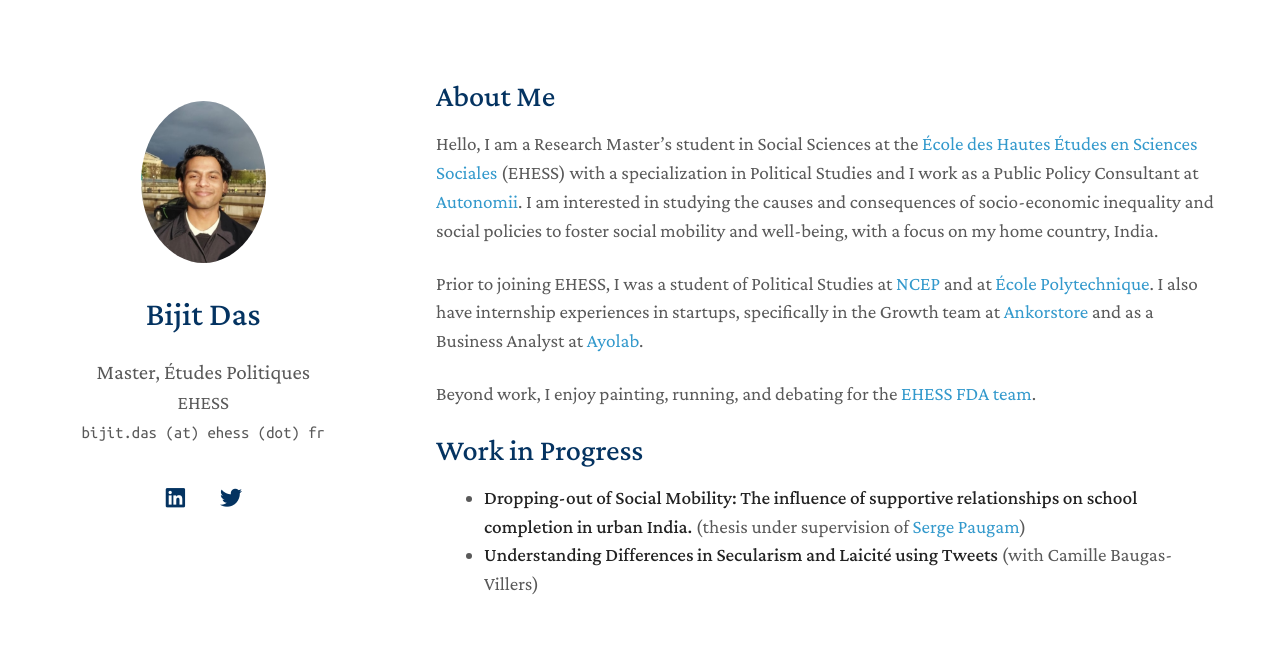
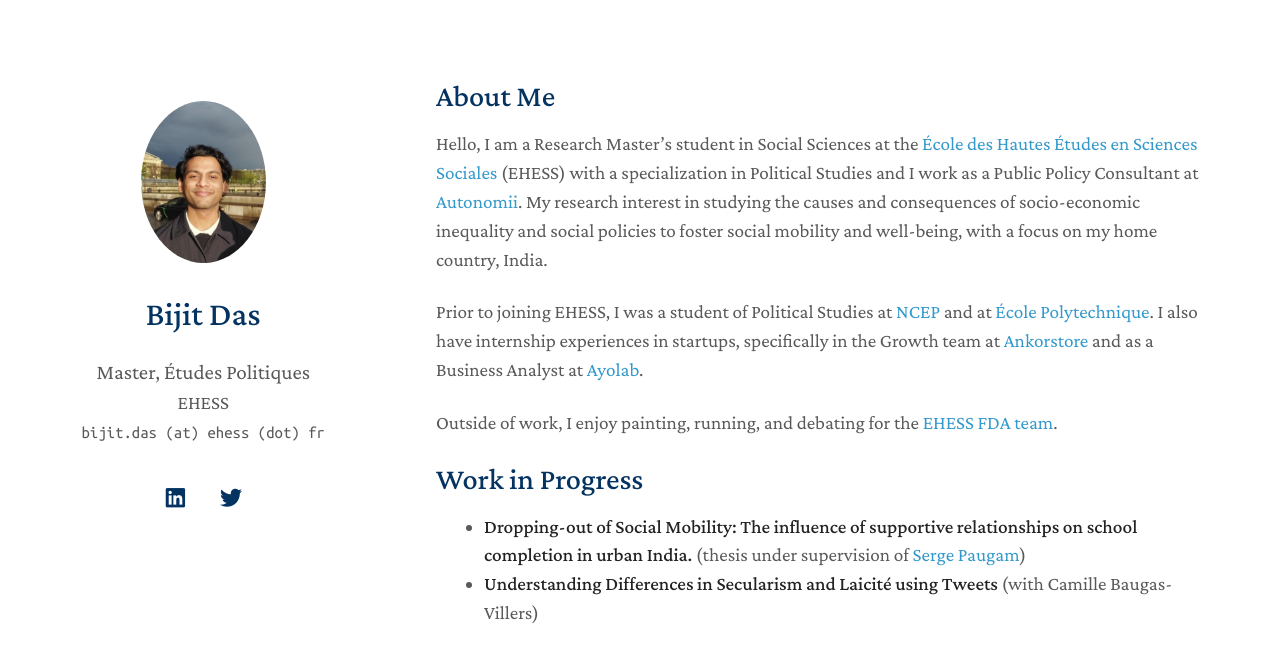
Before and after one commit to bijit-das/bijit-das.github.io, a Jekyll site: the page built from index.md, in a window 1280 px wide. Shown: the top 663 px of the page. Built offline with Jekyll 4.4.1, drawn with Linux system fonts in a browser that asks for light colours; nearby versions of some CDN libraries; a style sheet for code colours, icons or effects is not loaded; our own code applies the rules of GitHub Pages for plain Markdown files.

Commit message:
Update index.md
Grammar optimisation

```diff
--- a/index.md
+++ b/index.md
@@ -4,10 +4,10 @@ layout: homepage
 
 ## About Me
 
-Hello, I am a Research Master’s student in Social Sciences at the [École des Hautes Études en Sciences Sociales](https://www.ehess.fr/fr) (EHESS) with a specialization in Political Studies and I work as a Public Policy Consultant at [Autonomii](https://autonomii.fr/etudes-conseil/). I am interested in studying the causes and consequences of socio-economic inequality and social policies to foster social mobility and well-being, with a focus on my home country, India.
+Hello, I am a Research Master’s student in Social Sciences at the [École des Hautes Études en Sciences Sociales](https://www.ehess.fr/fr) (EHESS) with a specialization in Political Studies and I work as a Public Policy Consultant at [Autonomii](https://autonomii.fr/etudes-conseil/). My research interest in studying the causes and consequences of socio-economic inequality and social policies to foster social mobility and well-being, with a focus on my home country, India.
 
 Prior to joining EHESS, I was a student of Political Studies at [NCEP](https://formations.parisnanterre.fr/fr/catalogue-des-formations/licence-lmd-03/etudes-politiques-licence-KBW4N3HC.html) and at [École Polytechnique](https://programmes.polytechnique.edu/). I also have internship experiences in startups, specifically in the Growth team at [Ankorstore](https://www.ankorstore.com/) and as a Business Analyst at [Ayolab](https://www.ayolab.com/).
 
-Beyond work, I enjoy painting, running, and debating for the [EHESS FDA team](https://www.ehess.fr/fr/vie-%C3%A9tudiante/french-debating-association-tournament-bonne-chance-%C3%A9tudiantes-et-%C3%A9tudiants).
+Outside of work, I enjoy painting, running, and debating for the [EHESS FDA team](https://www.ehess.fr/fr/vie-%C3%A9tudiante/french-debating-association-tournament-bonne-chance-%C3%A9tudiantes-et-%C3%A9tudiants).
 
 {% include_relative _includes/services.md %}
```
